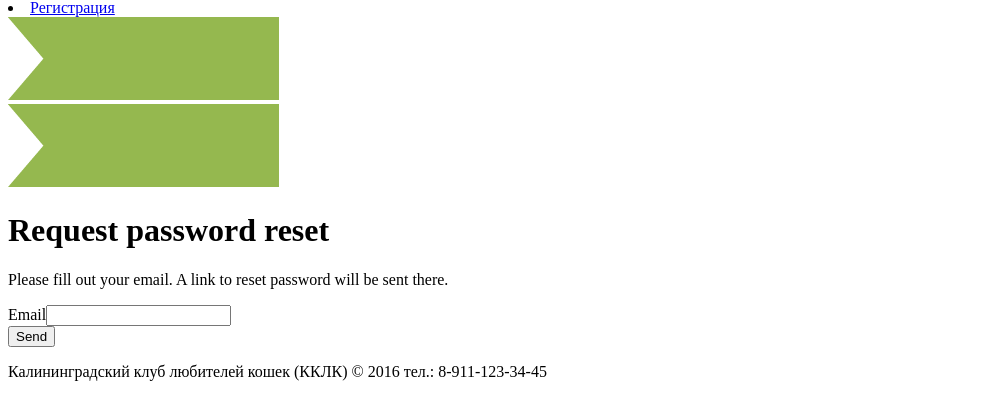
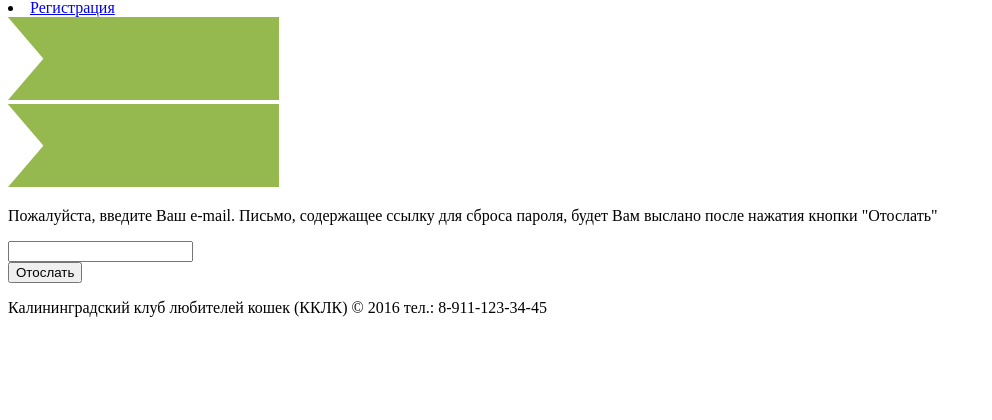
Before and after one commit to MaxFlower/kklk, a Yii app: template frontend/views/site/requestPasswordResetToken.php in a window 1280 px wide. Shown: the part 308-728 px from the top of the page, without its empty margins (0-992 px from the left). Run offline with PHP 8.4 and a stand-in for Yii, Linux system fonts and the light colour scheme; the template is opened without the code that fills it, so the values that code supplies are empty; form fields are guessed from the names that the template uses; some libraries are stand-ins or nearby versions.

Commit message:
Rebuild resetpassword page

```diff
--- a/frontend/controllers/SiteController.php
+++ b/frontend/controllers/SiteController.php
@@ -187,14 +187,15 @@
      */
     public function actionRequestPasswordReset()
     {
+        $this->layout = 'empty_layout';
         $model = new PasswordResetRequestForm();
         if ($model->load(Yii::$app->request->post()) && $model->validate()) {
             if ($model->sendEmail()) {
-                Yii::$app->session->setFlash('success', 'Check your email for further instructions.');
+                Yii::$app->session->setFlash('success', 'Проверьте свой почтовый ящик для дальнейших инструкция.');
 
                 return $this->goHome();
             } else {
-                Yii::$app->session->setFlash('error', 'Sorry, we are unable to reset password for email provided.');
+                Yii::$app->session->setFlash('error', 'Извините, сброс пароля невозможен из-за неверно указанного e-mail.');
             }
         }
 
--- a/frontend/views/site/login.php
+++ b/frontend/views/site/login.php
@@ -50,7 +50,7 @@
         <?php ActiveForm::end(); ?>
 
 
-        <a href="#">Я забыл пароль</a><br>
+        <a href="/request-password-reset">Я забыл пароль</a><br>
         <a href="/signup" class="text-center">Зарегистрироваться</a>
 
     </div>
--- a/frontend/views/site/requestPasswordResetToken.php
+++ b/frontend/views/site/requestPasswordResetToken.php
@@ -7,22 +7,27 @@
 use yii\helpers\Html;
 use yii\bootstrap\ActiveForm;
 
-$this->title = 'Request password reset';
-$this->params['breadcrumbs'][] = $this->title;
+$this->title = 'Сброс пароля';
+
+$fieldOptions1 = [
+    'options' => ['class' => 'form-group has-feedback'],
+    'inputTemplate' => "{input}<span class='glyphicon glyphicon-envelope form-control-feedback'></span>"
+];
+
 ?>
-<div class="site-request-password-reset">
-    <h1><?= Html::encode($this->title) ?></h1>
+<div class="resetpassword">
+    <div class="row">
+        <div class="col-xs-11">
+            <p>Пожалуйста, введите Ваш e-mail. Письмо, содержащее ссылку для сброса пароля, будет Вам выслано после нажатия кнопки "Отослать"</p>
+            <?php $form = ActiveForm::begin(['id' => 'request-password-reset-form', 'enableClientValidation' => true]); ?>
 
-    <p>Please fill out your email. A link to reset password will be sent there.</p>
-
-    <div class="row">
-        <div class="col-lg-5">
-            <?php $form = ActiveForm::begin(['id' => 'request-password-reset-form']); ?>
-
-                <?= $form->field($model, 'email') ?>
+                <?= $form
+                    ->field($model, 'email', $fieldOptions1)
+                    ->label(false)
+                    ->textInput(['placeholder' => $model->getAttributeLabel('Ваш e-mail')]) ?>
 
                 <div class="form-group">
-                    <?= Html::submitButton('Send', ['class' => 'btn btn-primary']) ?>
+                    <?= Html::submitButton('Отослать', ['class' => 'btn btn-primary']) ?>
                 </div>
 
             <?php ActiveForm::end(); ?>
```
Also changed, not shown: frontend/config/main.php (+9 -7 lines).
